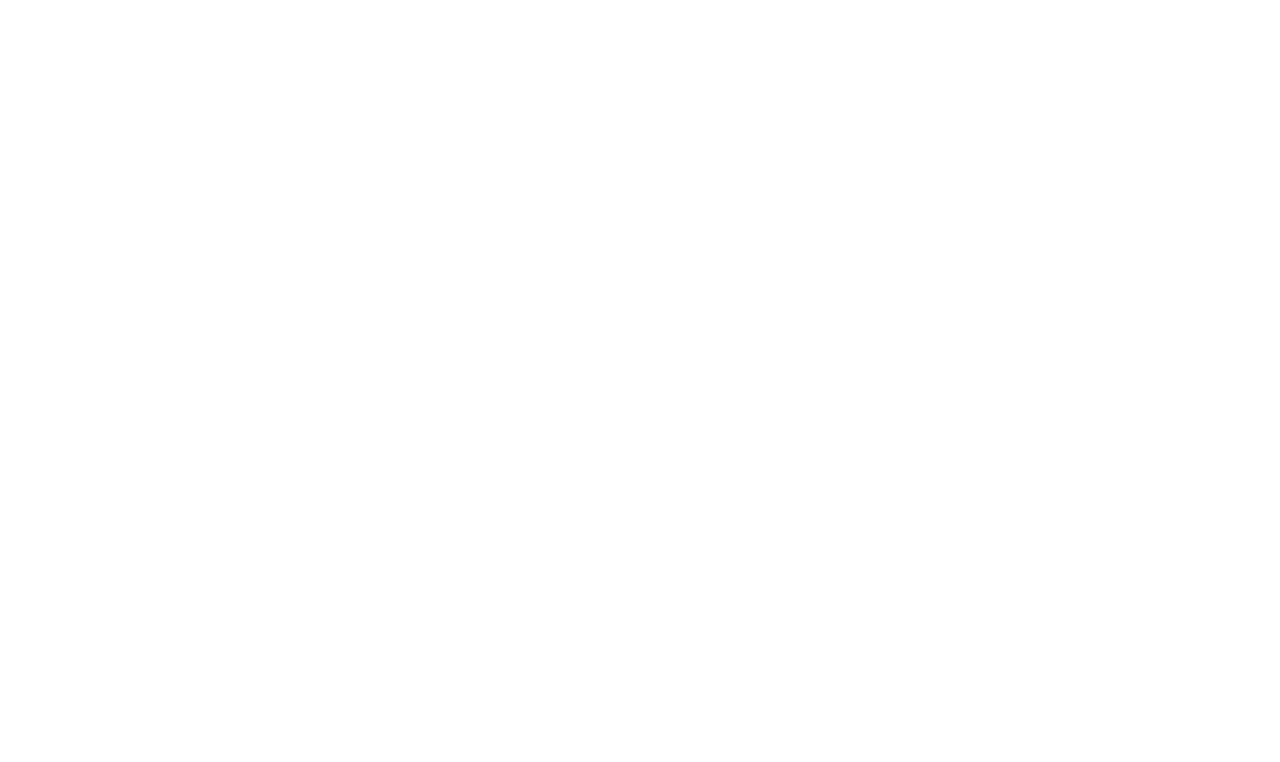
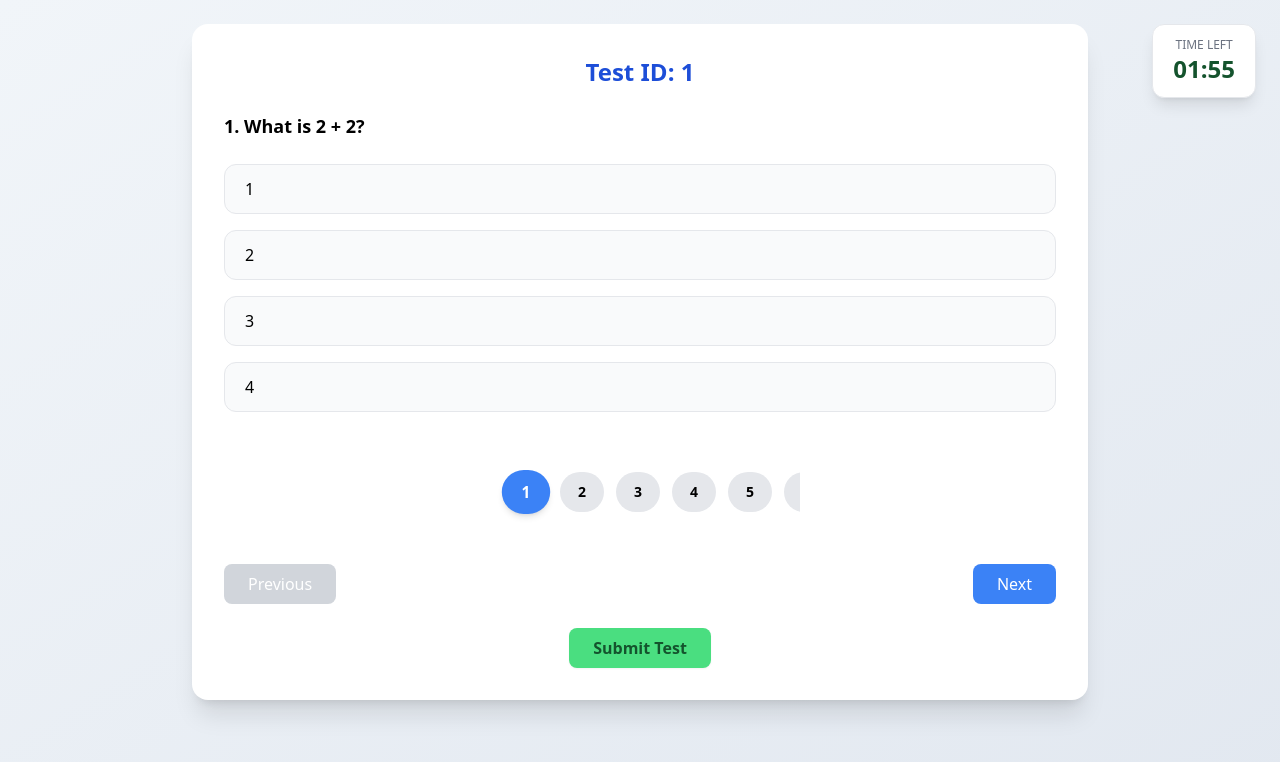
Before and after one commit to Akshay-Gupta10/OnlineAssessment, a React (Vite) app: page /start-test/1 in a window 1280 px wide. Before the commit this address had no page. Shown: the top 762 px of the page. Built offline with nearby package versions, Linux system fonts and the light colour scheme.

Commit message:
Added the test ui page

```diff
--- a/src/App.jsx
+++ b/src/App.jsx
@@ -3,6 +3,7 @@
 import Register from "./auth/Register";
 import UserDashboard from "./pages/UserDashboard";
 import ProfilePage from "./pages/ProfilePage";
+import StartTest from "./pages/StartTest";
 
 function App() {
 
@@ -13,6 +14,7 @@
       <Route path="/login" element={<Login />} />
       <Route path="/dashboard" element={<UserDashboard/>}/>
       <Route path="/profile" element={<ProfilePage/>}/>
+      <Route path="/start-test/:id" element={<StartTest />} />
       </Routes>
   )
 }
--- /dev/null
+++ b/src/pages/StartTest.jsx
@@ -0,0 +1,228 @@
+import { useState, useEffect, useRef} from "react";
+import { useParams, useNavigate } from "react-router-dom";
+
+const fetchQuestions = async () => {
+  // This could be replaced with real API fetch
+  return [
+    { q: "What is 2 + 2?", options: ["1","2","3","4"], answer: 3 },
+    { q: "Capital of India?", options: ["Delhi","Mumbai","Kolkata","Chennai"], answer: 0 },
+    { q: "React is a ___?", options: ["Library","Framework","Language","IDE"], answer: 0 },
+    { q: "HTML stands for?", options: ["Hyper Text Markup Language","High Tech ML","Hello Text","None"], answer: 0 },
+    { q: "CSS is used for?", options: ["Styling","Backend","Database","Networking"], answer: 0 },
+    { q: "What is 2 + 2?", options: ["1","2","3","4"], answer: 3 },
+    { q: "Capital of India?", options: ["Delhi","Mumbai","Kolkata","Chennai"], answer: 0 },
+    { q: "React is a ___?", options: ["Library","Framework","Language","IDE"], answer: 0 },
+    { q: "HTML stands for?", options: ["Hyper Text Markup Language","High Tech ML","Hello Text","None"], answer: 0 },
+    { q: "CSS is used for?", options: ["Styling","Backend","Database","Networking"], answer: 0 },
+    { q: "What is 2 + 2?", options: ["1","2","3","4"], answer: 3 },
+    { q: "Capital of India?", options: ["Delhi","Mumbai","Kolkata","Chennai"], answer: 0 },
+    { q: "React is a ___?", options: ["Library","Framework","Language","IDE"], answer: 0 },
+    { q: "HTML stands for?", options: ["Hyper Text Markup Language","High Tech ML","Hello Text","None"], answer: 0 },
+    { q: "CSS is used for?", options: ["Styling","Backend","Database","Networking"], answer: 0 },
+    { q: "What is 2 + 2?", options: ["1","2","3","4"], answer: 3 },
+    { q: "Capital of India?", options: ["Delhi","Mumbai","Kolkata","Chennai"], answer: 0 },
+    { q: "React is a ___?", options: ["Library","Framework","Language","IDE"], answer: 0 },
+    { q: "HTML stands for?", options: ["Hyper Text Markup Language","High Tech ML","Hello Text","None"], answer: 0 },
+    { q: "CSS is used for?", options: ["Styling","Backend","Database","Networking"], answer: 0 },
+  ];
+}
+
+export default function StartTest() {
+  const { id } = useParams();
+  const navigate = useNavigate();
+  const paletteRef=useRef(null);
+
+  const [questions, setQuestions] = useState([]);
+  const [currentQ, setCurrentQ] = useState(0);
+  const [answers, setAnswers] = useState([]);
+  const [seconds, setSeconds] = useState(2*60); // 2 min timer
+  const [submitted, setSubmitted] = useState(false);
+
+  useEffect(() => {
+    const loadQuestions = async () => {
+      const data = await fetchQuestions();
+      setQuestions(data);
+      setAnswers(Array(data.length).fill(null));
+    };
+    loadQuestions();
+  }, []);
+
+  useEffect(() => {
+  if (!paletteRef.current) return;
+
+  const container = paletteRef.current;
+  const activeBtn = container.querySelector(
+    `[data-q="${currentQ}"]`
+  );
+
+  if (activeBtn) {
+    activeBtn.scrollIntoView({
+      behavior: "smooth",
+      inline: "center",
+      block: "nearest",
+    });
+  }
+}, [currentQ]);
+
+
+  // Timer
+  useEffect(() => {
+    if (submitted) return;
+    const timer = setInterval(() => {
+      setSeconds(prev => {
+        if(prev <= 1){
+          handleSubmit();
+          return 0;
+        }
+        return prev - 1;
+      });
+    }, 1000);
+
+    return () => clearInterval(timer);
+  }, [submitted]);
+
+  const handleSelect = (optionIndex) => {
+    const newAns = [...answers];
+    newAns[currentQ] = optionIndex;
+    setAnswers(newAns);
+  };
+
+  const handleSubmit = () => {
+    setSubmitted(true);
+    // Calculate score
+    let score = 0;
+    questions.forEach((q, i) => {
+      if(answers[i] === q.answer) score++;
+    });
+    navigate("/test-result", { state: { score, total: questions.length } });
+  }
+
+  const formatTime = (s) => {
+    const m = Math.floor(s/60).toString().padStart(2,"0");
+    const sec = (s%60).toString().padStart(2,"0");
+    return `${m}:${sec}`;
+  }
+
+  if(questions.length === 0) return <p className="p-8">Loading...</p>;
+
+  return (
+  <div className="min-h-screen bg-gradient-to-br from-slate-100 to-slate-200 p-6">
+
+    {/* Timer (Fixed Box) */}
+    <div className="fixed top-6 right-6 z-50">
+      <div className="bg-white px-5 py-3 rounded-xl shadow-lg border flex flex-col items-center">
+        <span className="text-xs text-gray-500 uppercase">Time Left</span>
+        <span className={`text-2xl font-bold ${seconds < 60 ? "text-red-600" : "text-green-900"}`}>
+          {formatTime(seconds)}
+        </span>
+      </div>
+    </div>
+
+    {/* Question Card */}
+    <div className="max-w-4xl mx-auto bg-white rounded-2xl shadow-xl p-8 space-y-6">
+
+      {/* Heading */}
+      <h2 className="text-2xl font-bold text-center text-blue-700">
+        Test ID: {id}
+      </h2>
+
+      {/* Question */}
+      <p className="text-lg font-semibold">
+        {currentQ + 1}. {questions[currentQ].q}
+      </p>
+
+      {/* Options */}
+      <div className="grid gap-4">
+        {questions[currentQ].options.map((opt, idx) => (
+          <button
+            key={idx}
+            onClick={() => handleSelect(idx)}
+            className={`w-full text-left px-5 py-3 rounded-xl border transition-all duration-200
+              ${
+                answers[currentQ] === idx
+                  ? "bg-green-200 text-green-900 border-green-300 text-white scale-[1.02]"
+                  : "bg-gray-50 hover:bg-blue-50 hover:border-blue-400"
+              }`}
+          >
+            <span className="font-medium">{opt}</span>
+          </button>
+        ))}
+      </div>
+
+      {/* Question Palette */}
+    <div className="pt-6">
+
+    {/* Scroll Wrapper */}
+    <div className="relative">
+
+        {/* Left Fade */}
+        <div className="pointer-events-none absolute left-0 top-0 h-full w-6
+                        bg-gradient-to-r from-white to-transparent z-10" />
+
+        {/* Right Fade */}
+        <div className="pointer-events-none absolute right-0 top-0 h-full w-6
+                        bg-gradient-to-l from-white to-transparent z-10" />
+
+        {/* Scroll Area */}
+
+        <div
+            ref={paletteRef}
+            className="flex gap-3 overflow-x-auto scroll-smooth px-6 py-3
+                        max-w-[320px] mx-auto
+                        [scrollbar-width:none] [-ms-overflow-style:none]"
+            >
+            {questions.map((_, idx) => (
+                <button
+                key={idx}
+                data-q={idx}
+                onClick={() => setCurrentQ(idx)}
+                className={`min-w-[44px] h-10 rounded-full text-sm font-semibold
+                    transition-all duration-200
+                    ${
+                    currentQ === idx
+                        ? "bg-blue-500 text-white scale-110 shadow-md"
+                        : answers[idx] !== null
+                        ? "bg-green-200 text-green-900 hover:bg-green-300"
+                        : "bg-gray-200 hover:bg-gray-300"
+                    }`}
+                >
+                {idx + 1}
+                </button>
+            ))}
+        </div>
+
+    </div>
+    </div>
+
+      {/* Navigation */}
+      <div className="flex justify-between pt-4">
+        <button
+          disabled={currentQ === 0}
+          onClick={() => setCurrentQ(currentQ - 1)}
+          className="px-6 py-2 rounded-lg bg-blue-500 text-white font-medium disabled:bg-gray-300"
+        >
+          Previous
+        </button>
+
+        <button
+          disabled={currentQ === questions.length - 1}
+          onClick={() => setCurrentQ(currentQ + 1)}
+          className="px-6 py-2 rounded-lg bg-blue-500 text-white font-medium disabled:bg-gray-300"
+        >
+          Next
+        </button>
+      </div>
+
+      {/* Submit */}
+      <button
+        onClick={handleSubmit}
+        className="mx-auto block px-6 py-2 bg-green-400 hover:bg-green-500
+                    text-green-900 font-semibold rounded-lg shadow-sm"
+        >
+        Submit Test
+        </button>
+
+    </div>
+  </div>
+);
+}
```
